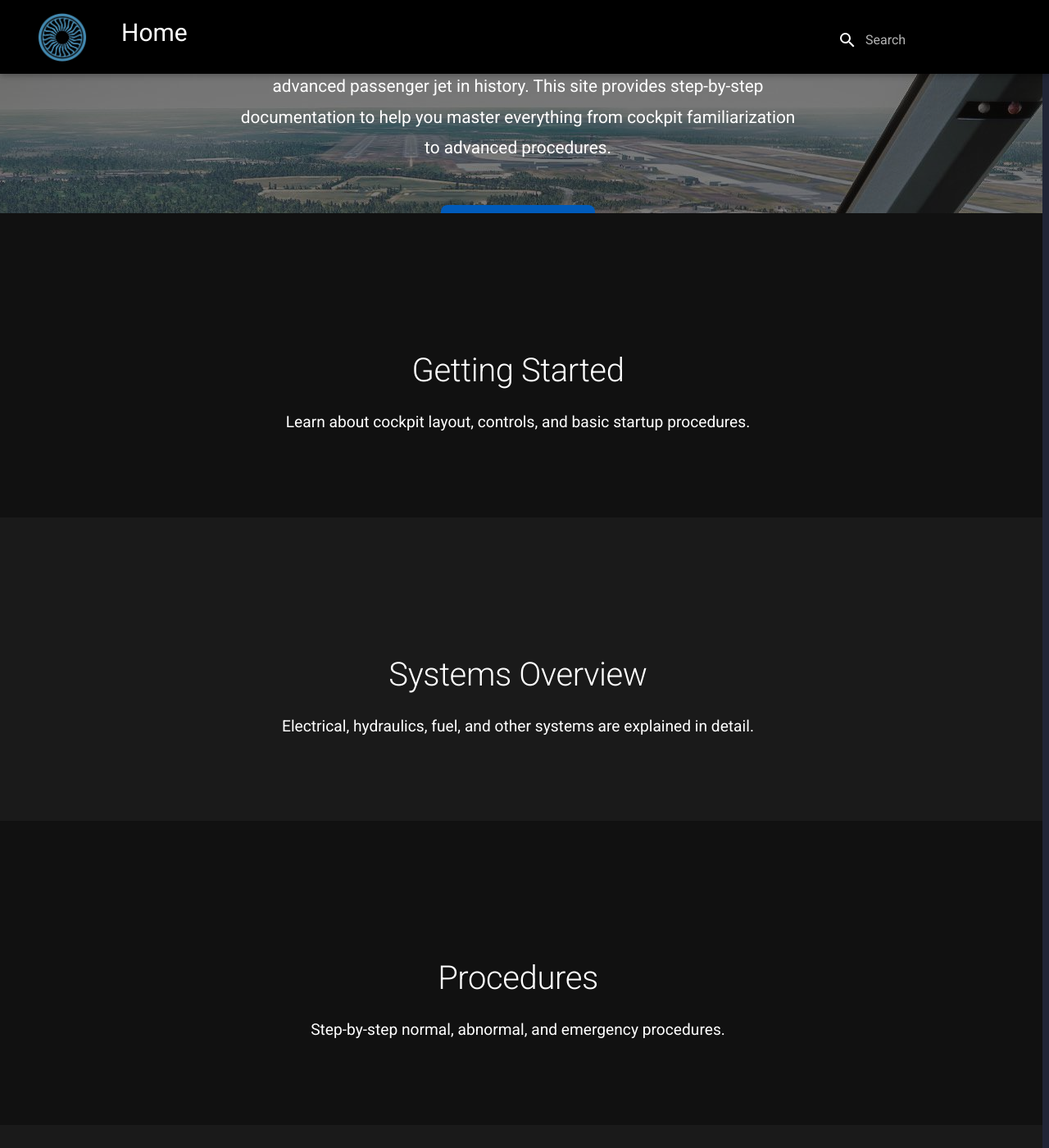
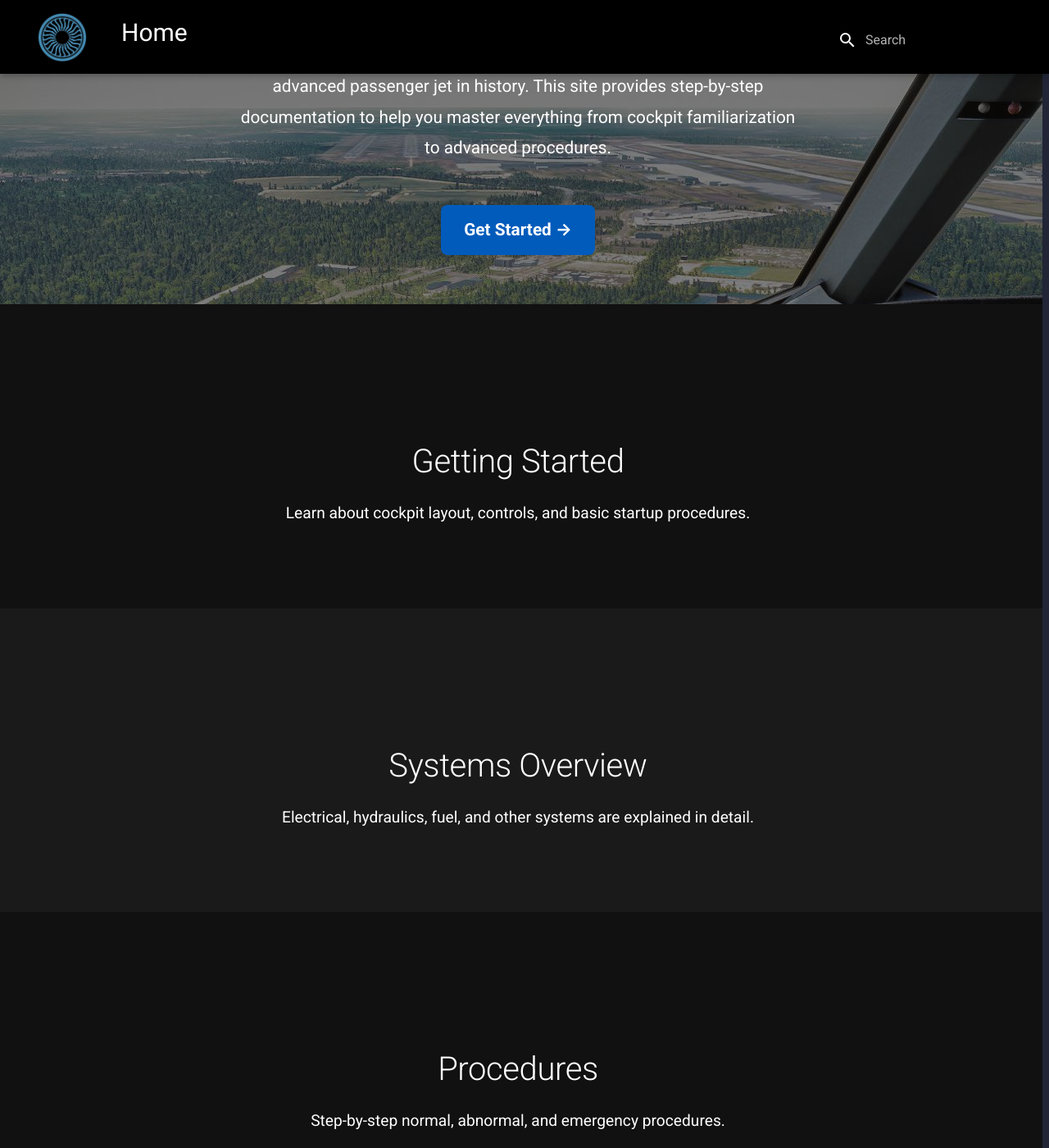
Before and after one commit to danhuaflx-56/A320-emulator, an MkDocs documentation site: the page built from docs/index.md, in a window 1280 px wide and 1400 px high, scrolled down 278 px. Shown: the whole window at 82% size. Built offline with MkDocs 1.6.1 and Material for MkDocs 9.7.7, drawn with Linux system fonts in a browser that asks for light colours.

Commit message:
Update custom.css

```diff
--- a/docs/assets/custom.css
+++ b/docs/assets/custom.css
@@ -14,7 +14,7 @@
   background-image: url('assets/images/hero.jpg'); /* your hero image */
   background-size: cover;      /* fills the entire div */
   background-position: center; /* initial center position */
-  height: 500px;               /* adjust height as needed */
+  height: auto;               /* adjust height as needed */
   position: relative;
   overflow: hidden;            /* prevents scroll artifacts */
 }
```
